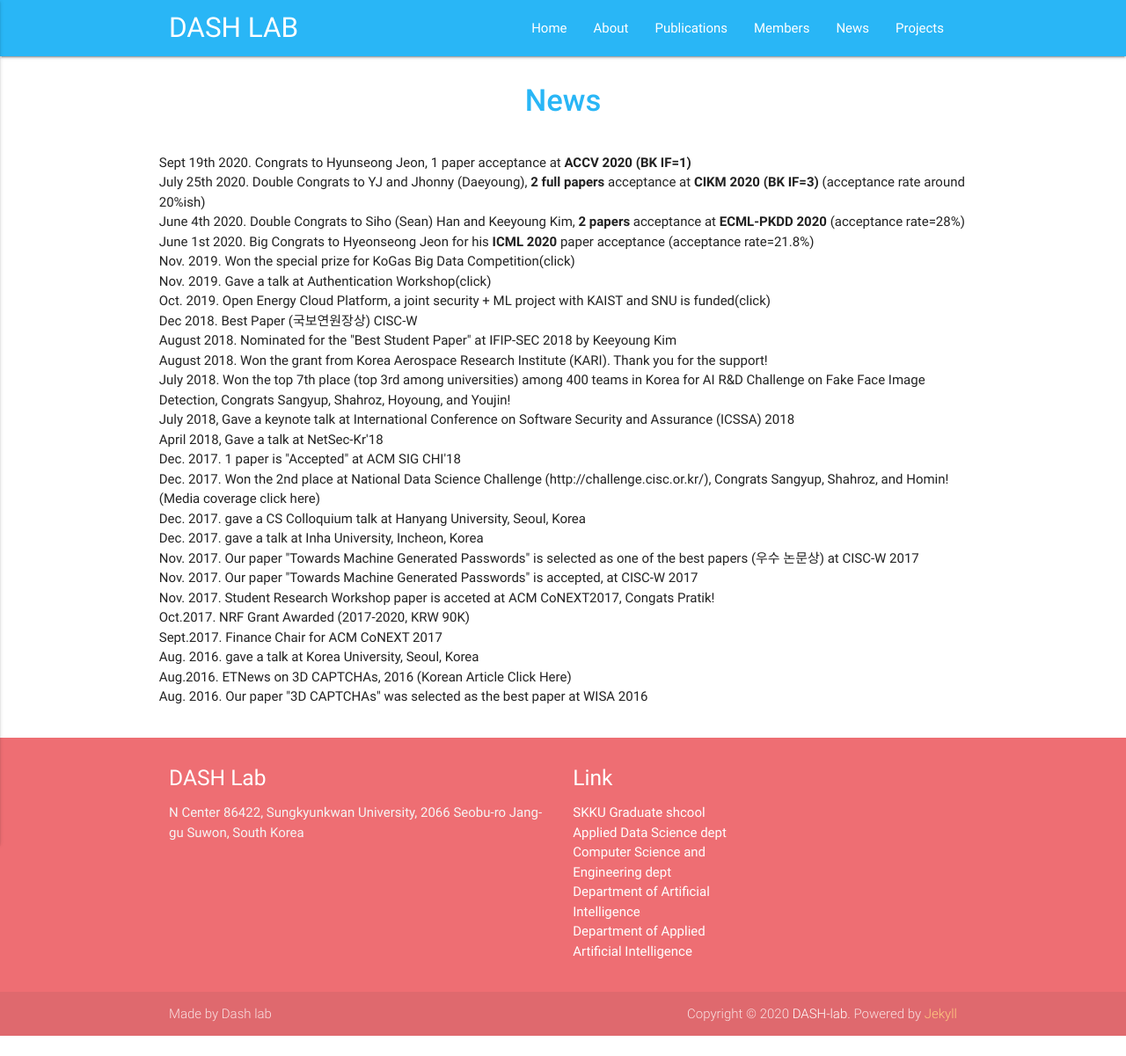
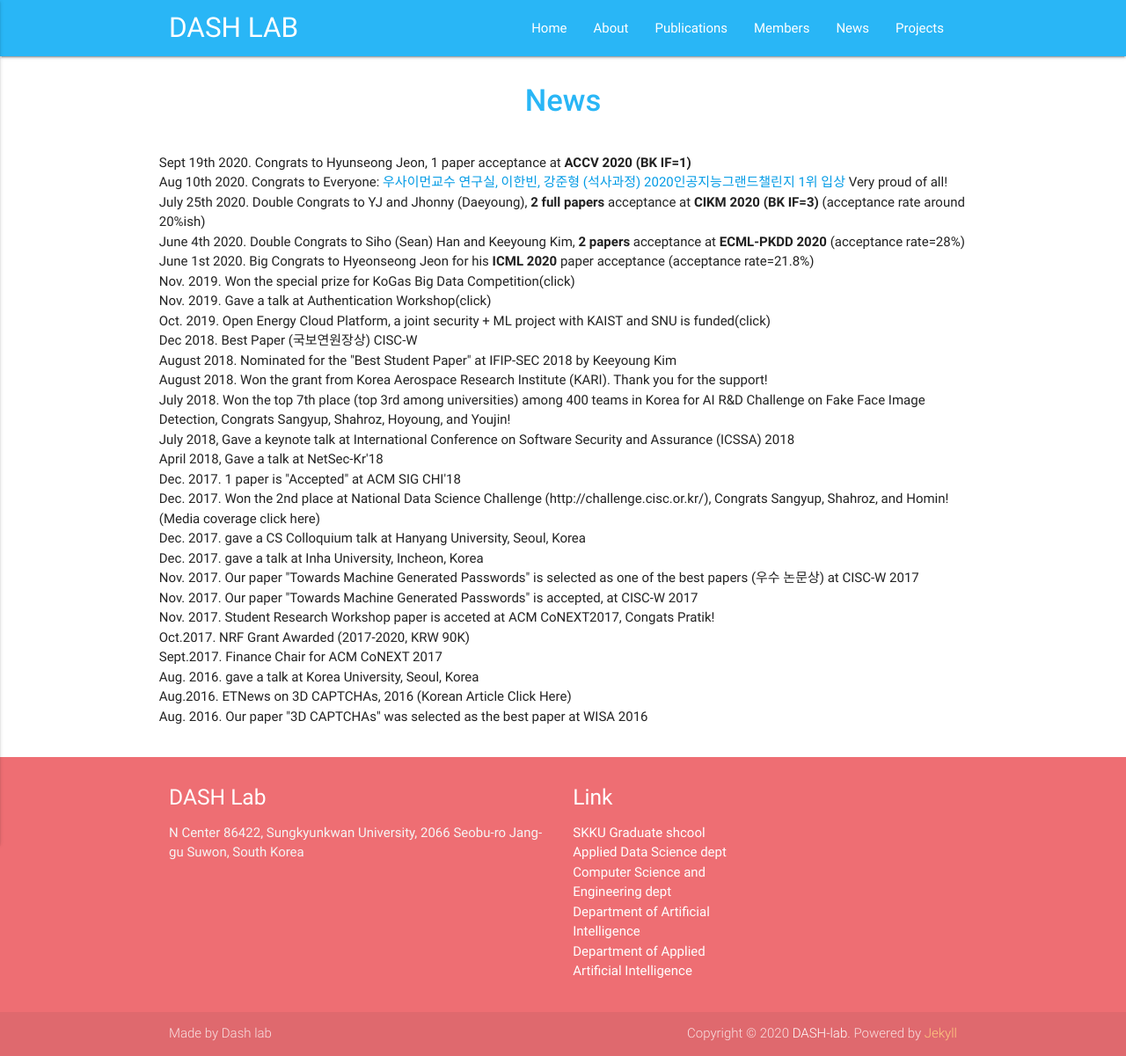
Before and after one commit to Yurim990507/DASH-Lab.github.io, a Jekyll site: the page built from example4.md, in a window 1280 px wide. Shown: the whole page at 88% size. Built offline with Jekyll 4.4.1, drawn with Linux system fonts in a browser that asks for light colours; before the commit the page ends 1178 px from its top, so only the background shows below that.

Commit message:
Update example4.md

```diff
--- a/example4.md
+++ b/example4.md
@@ -9,6 +9,7 @@ permalink: /News/
 <div class="section">
     <div class="row">
 Sept 19th 2020. Congrats to Hyunseong Jeon, 1 paper acceptance at <b>ACCV 2020 (BK IF=1)</b> <br>
+Aug 10th 2020. Congrats to Everyone: <a href="https://ai.skku.edu/ai/community/news.do?mode=view&articleNo=99744&article.offset=0&articleLimit=10">우사이먼교수 연구실, 이한빈, 강준형 (석사과정) 2020인공지능그랜드챌린지 1위 입상</a> Very proud of all!
 July 25th 2020. Double Congrats to YJ and Jhonny (Daeyoung), <b> 2 full papers </b> acceptance at <b>CIKM 2020 (BK IF=3)</b> (acceptance rate around 20%ish) <br>
 June 4th 2020. Double Congrats to Siho (Sean) Han and Keeyoung Kim, <b> 2 papers </b> acceptance at <b>ECML-PKDD 2020</b> (acceptance rate=28%) <br>
 June 1st 2020. Big Congrats to Hyeonseong Jeon for his <b>ICML 2020</b> paper acceptance (acceptance rate=21.8%) <br>
```
